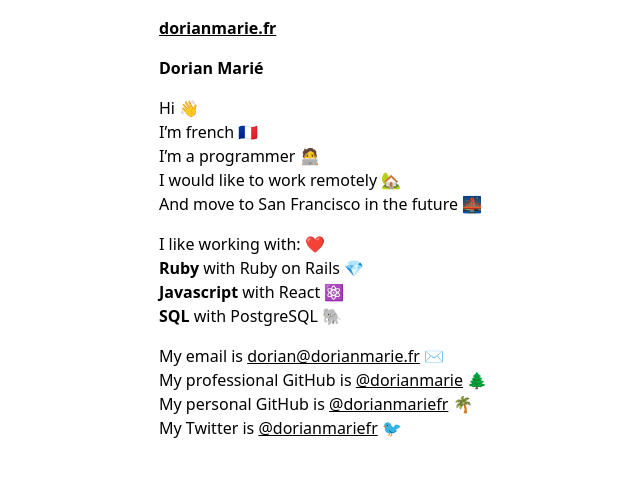
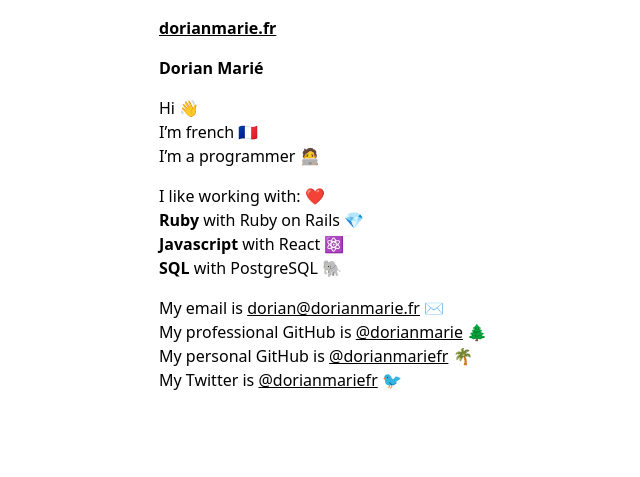
Before and after one commit to dorianmariefr/dorianmarie.fr-old, a Jekyll site: the page built from index.md, in a window 1280 px wide. Shown: the top 477 px of the page, without its empty margins (305-945 px from the left). Built offline with Jekyll 4.4.1, drawn with Linux system fonts in a browser that asks for light colours; our own code applies the rules of GitHub Pages for plain Markdown files.

Commit message:
add mastodon verification and remove looking for work

```diff
--- a/index.md
+++ b/index.md
@@ -5,8 +5,6 @@ title: Dorian Marié
 Hi 👋<br>
 I'm french 🇫🇷<br>
 I'm a programmer 🧑‍💻<br>
-I would like to work remotely 🏡<br>
-And move to San Francisco in the future 🌉<br>
 
 I like working with: ❤️<br>
 <b>Ruby</b> with Ruby on Rails 💎<br>
@@ -17,3 +15,5 @@ My email is <a href="mailto:dorian@dorianmarie.fr">dorian@dorianmarie.fr</a> ✉
 My professional GitHub is <a href="https://github.com/dorianmarie">@dorianmarie</a> 🌲<br>
 My personal GitHub is <a href="https://github.com/dorianmariefr">@dorianmariefr</a> 🌴<br>
 My Twitter is <a href="https://twitter.com/dorianmariefr">@dorianmariefr</a> 🐦<br>
+
+<a rel="me" href="https://ruby.social/@dorianmariefr"></a>
```
